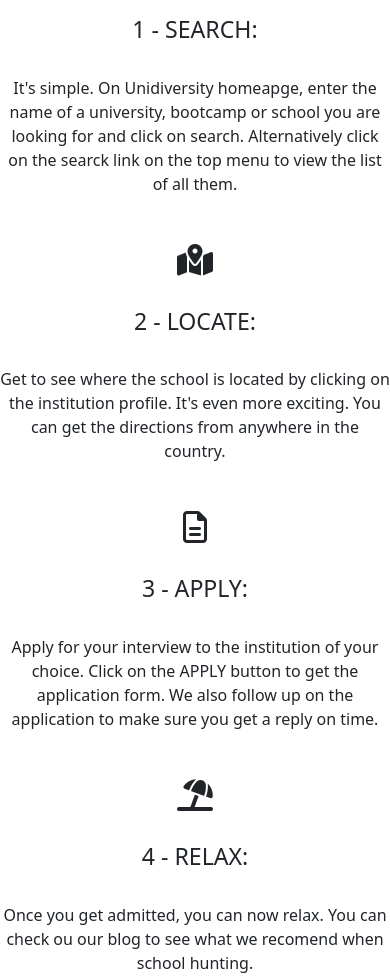
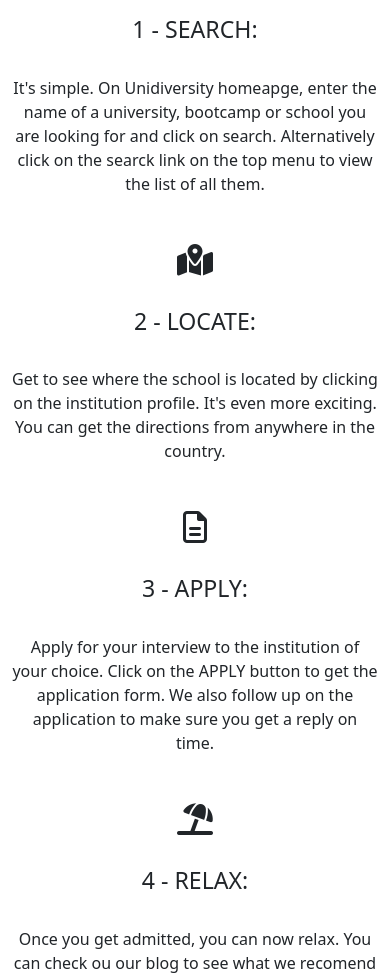
Before and after one commit to arthurborgesdev/unidiversity, a website: page index.html in a window 390 px wide. Shown: the part 654-1634 px from the top of the page. Drawn offline with nearby package versions, Linux system fonts and the light colour scheme.

Commit message:
Add padding for the inner-workings section, making it more fluid across tablet and desktop screen resolutions

```diff
--- a/index.html
+++ b/index.html
@@ -51,47 +51,47 @@
       </div>
     </section>
 
-    <section class="inner-workings">
+    <section class="container inner-workings">
       <div class="row">
         <h2 class="col-12">UNIDIVERSITY WORKS IN FOUR SIMPLE STEPS.</h2>
-        <div class="col-12 col-md-6 working-block">
+        <div class="col-12 col-md-6 px-lg-3 working-block">
           <i class="fas fa-2x fa-search-location working-icon"></i>
           <h3>1 - SEARCH:</h3>
-          <p>
+          <p class="px-md-3 px-lg-5">
             It's simple. On Unidiversity homeapge, enter the name of a university, bootcamp or school you
             are looking for and click on search. Alternatively click on the searck link on the top menu to
             view the list of all them.
           </p>
         </div>
-        <div class="col-12 col-md-6 working-block">
+        <div class="col-12 col-md-6 px-lg-3 working-block">
           <i class="fas fa-2x fa-map-marked-alt working-icon"></i>
           <h3>2 - LOCATE:</h3>
-          <p>
+          <p class="px-md-3 px-lg-5">
             Get to see where the school is located by clicking on the institution profile. It's even more
             exciting. You can get the directions from anywhere in the country.
           </p>
         </div>
-        <div class="col-12 col-md-6 working-block">
+        <div class="col-12 col-md-6 px-lg-3 working-block">
           <i class="far fa-2x fa-file-alt working-icon"></i>
           <h3>3 - APPLY:</h3>
-          <p>
+          <p class="px-md-3 px-lg-5">
             Apply for your interview to the institution of your choice. Click on the APPLY button to get the
             application form. We also follow up on the application to make sure you get a reply on time.
           </p>
         </div>
-        <div class="col-12 col-md-6 working-block">
+        <div class="col-12 col-md-6 px-lg-3 working-block">
           <i class="fas fa-2x fa-umbrella-beach working-icon"></i>
           <h3>4 - RELAX:</h3>
-          <p>
+          <p class="px-md-3 px-lg-5">
             Once you get admitted, you can now relax. You can check ou our blog to see what we recomend when
             school hunting.
           </p>
         </div>
       </div>
+    </section>
     <footer>
       <section class="black-bar">
         <div>
-
         </div>
         <div>
 
@@ -110,7 +110,6 @@
         </div>
       </section>
     </footer>
-    </section>
   </main>
 
   <script src="https://cdn.jsdelivr.net/npm/bootstrap@5.0.0-beta2/dist/js/bootstrap.bundle.min.js"
```
Lines whose indentation alone changed are shown as unchanged.
